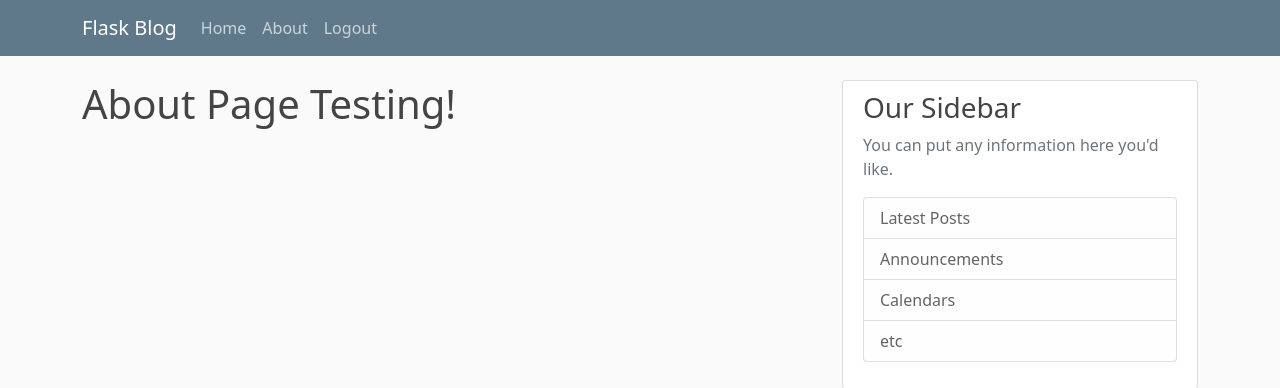
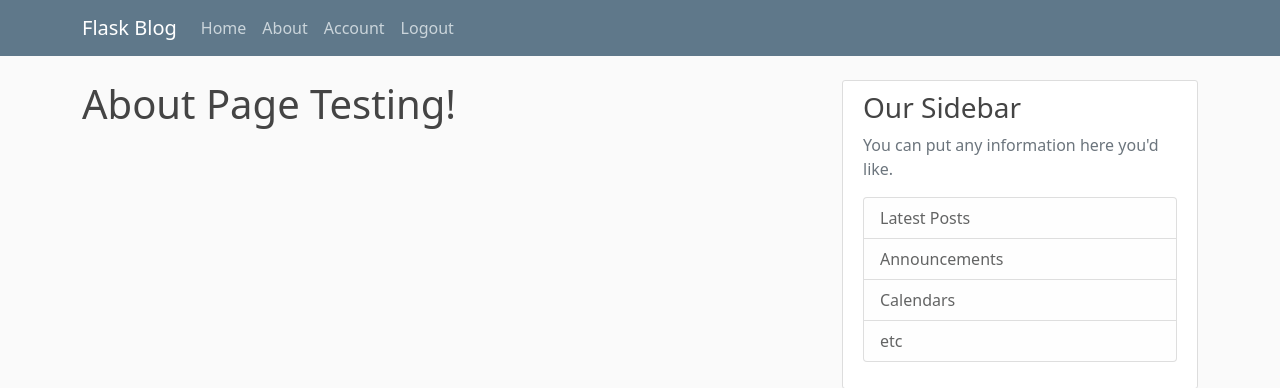
Before and after one commit to ManishVerma16/Flask_Learning, a Flask app: page /about in a window 1280 px wide. Shown: the top 388 px of the page. Run offline with Flask 2, Linux system fonts and the light colour scheme; a user stored in the database is signed in.

Commit message:
account page button added

```diff
--- a/flaskblog_env/flaskblog/templates/layout.html
+++ b/flaskblog_env/flaskblog/templates/layout.html
@@ -36,6 +36,7 @@
               <!-- Navbar Right Side -->
               <div class="navbar-nav">
                 {% if current_user.is_authenticated %}
+                  <a class="nav-item nav-link" href="{{url_for('account')}}">Account</a>
                   <a class="nav-item nav-link" href="{{url_for('logout')}}">Logout</a>
                 {% else %}
                   <a class="nav-item nav-link" href="{{url_for('login')}}">Login</a>
```
